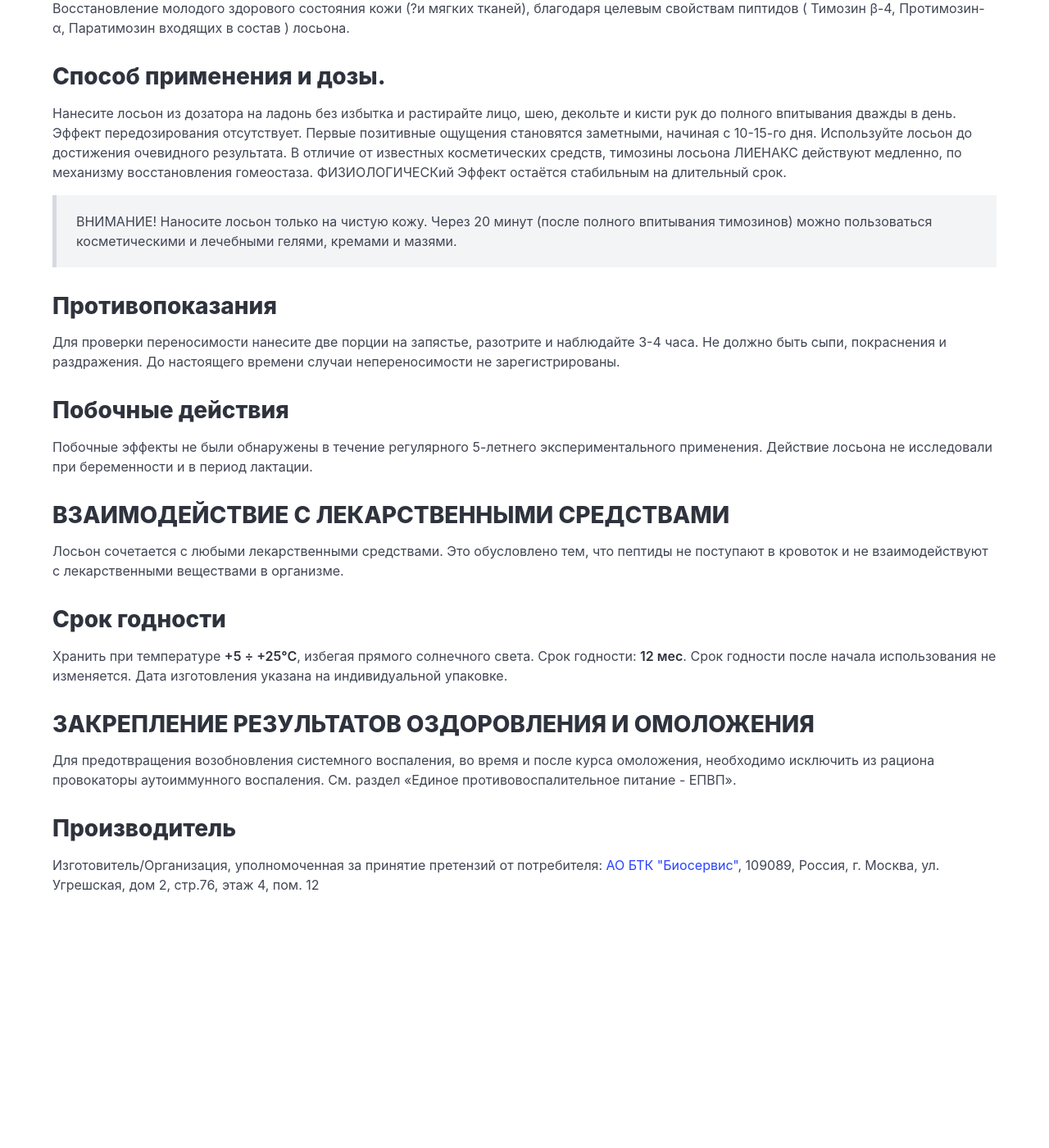
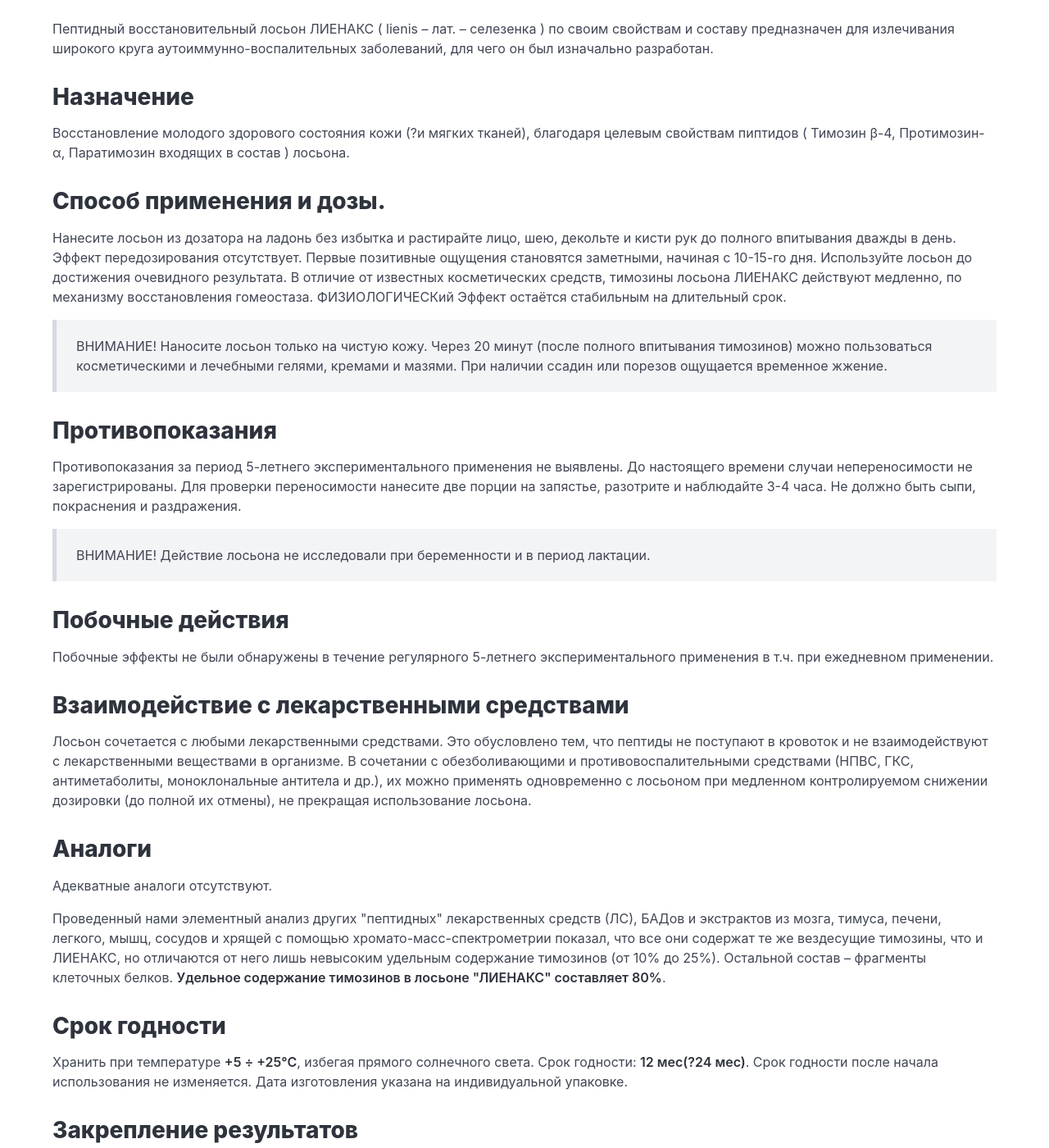
Before and after one commit to w3craft/lienax, a Jekyll site: the page built from index.html, in a window 1280 px wide and 1400 px high, scrolled down 1083 px. Shown: the whole window at 82% size. Built offline with Jekyll 4.4.1, drawn with Linux system fonts in a browser that asks for light colours; before the commit the page ends 2318 px from its top, so only the background shows below that; some of the changed text lies outside the part shown.

Commit message:
Update index.html

```diff
--- a/index.html
+++ b/index.html
@@ -17,12 +17,17 @@
       <div class="content">
         <h1>Инструкция на "Лиенакс"</h1>
         <p>
-          Пептидный восстановительный, противовоспалительный лосьон, 100 мл.
+          Инструкция по косметическому и лечебному применению пептидного восстановительного, противовоспалительного лосьона "Лиенакс", 100 мл.
         </p>
+        <p>
+          Лосьон "ЛИЕНАКС" ( lienis от лат. – селезенка ) официально зарегистрирован как косметическое средство (лосьон) для неограниченного применения.
+        </p>
+
         <h2>Состав</h2>
         <p>
-          Вода очищенная (ВО), рН 5.8÷6.8 (физиологический рН нормальной кожи). Пропиленгликоль пищевой - Е1520 (пенетрант и консервант). Очищенные природные регуляторные пептиды (Тимозин β-4, Протимозин-α, Паратимозин). Не содержит иных консервантов. Пептидный состав контролируется с использованием хромато-масс-спектрометрии.
+          Вода очищенная (ВО), рН 5.8÷6.8 (физиологический рН нормальной кожи). Пропиленгликоль пищевой - Е1520 (пенетрант и консервант). Очищенные толерогенные природные регуляторные пептиды (Тимозин β-4, Протимозин-α, Паратимозин). Не содержит иных консервантов. Пептидный состав контролируется с использованием хромато-масс-спектрометрии.
         </p>
+
         <h2>Описание</h2>
         <p>
           Лосьон, прозрачный, практически бесцветный, без ароматизаторов.
@@ -44,7 +49,7 @@
 
         <h2>Показания</h2>
         <p>
-
+          Пептидный восстановительный лосьон ЛИЕНАКС ( lienis – лат. – селезенка ) по своим свойствам и составу предназначен для излечивания широкого круга аутоиммунно-воспалительных заболеваний, для чего он был изначально разработан.
         </p>
 
         <h2>Назначение</h2>
@@ -58,37 +63,49 @@
         </p>
         <p>
           <blockquote>
-            ВНИМАНИЕ! Наносите лосьон только на чистую кожу. Через 20 минут (после полного впитывания тимозинов) можно пользоваться косметическими и лечебными гелями, кремами и мазями.
+            ВНИМАНИЕ! Наносите лосьон только на чистую кожу. Через 20 минут (после полного впитывания тимозинов) можно пользоваться косметическими и лечебными гелями, кремами и мазями. При наличии ссадин или порезов ощущается временное жжение.
           </blockquote>
         </p>
 
         <h2>Противопоказания</h2>
         <p>
-          Для проверки переносимости нанесите две порции на запястье, разотрите и наблюдайте 3-4 часа. Не должно быть сыпи, покраснения и раздражения. До настоящего времени случаи непереносимости не зарегистрированы.
+          Противопоказания за период 5-летнего экспериментального применения не выявлены. До настоящего времени случаи непереносимости не зарегистрированы. Для проверки переносимости нанесите две порции на запястье, разотрите и наблюдайте 3-4 часа. Не должно быть сыпи, покраснения и раздражения.
+          <blockquote>
+            ВНИМАНИЕ! Действие лосьона не исследовали при беременности и в период лактации.
+          </blockquote>
         </p>
 
         <h2>Побочные действия</h2>
         <p>
-          Побочные эффекты не были обнаружены в течение регулярного 5-летнего экспериментального применения. Действие лосьона не исследовали при беременности и в период лактации.
+          Побочные эффекты не были обнаружены в течение регулярного 5-летнего экспериментального применения в т.ч. при ежедневном применении.
         </p>
-        <h2>ВЗАИМОДЕЙСТВИЕ С ЛЕКАРСТВЕННЫМИ СРЕДСТВАМИ</h2>
+
+        <h2>Взаимодействие с лекарственными средствами</h2>
         <p>
-          Лосьон сочетается с любыми лекарственными средствами. Это обусловлено тем, что пептиды не поступают в кровоток и не взаимодействуют с лекарственными веществами в организме.
+          Лосьон сочетается с любыми лекарственными средствами. Это обусловлено тем, что пептиды не поступают в кровоток и не взаимодействуют с лекарственными веществами в организме. В сочетании с обезболивающими и противовоспалительными средствами (НПВС, ГКС, антиметаболиты, моноклональные антитела и др.), их можно применять одновременно с лосьоном при медленном контролируемом снижении дозировки (до полной их отмены), не прекращая использование лосьона.
+        </p>
+
+        <h2>Аналоги</h2>
+        <p>
+          Адекватные аналоги отсутствуют.
+        </p>
+        <p>
+          Проведенный нами элементный анализ других "пептидных" лекарственных средств (ЛС), БАДов и экстрактов из мозга, тимуса, печени, легкого, мышц, сосудов и хрящей с помощью хромато-масс-спектрометрии показал, что все они содержат те же вездесущие тимозины, что и ЛИЕНАКС, но отличаются от него лишь невысоким удельным содержание тимозинов (от 10% до 25%). Остальной состав – фрагменты клеточных белков. <strong>Удельное содержание тимозинов в лосьоне "ЛИЕНАКС" составляет 80%</strong>.
         </p>
 
         <h2>Срок годности</h2>
         <p>
-          Хранить при температуре <strong>+5 ÷ +25°С</strong>, избегая прямого солнечного света. Срок годности: <strong>12 мес</strong>. Срок годности после начала использования не изменяется. Дата изготовления указана на индивидуальной упаковке.
+          Хранить при температуре <strong>+5 ÷ +25°С</strong>, избегая прямого солнечного света. Срок годности: <strong>12 мес(?24 мес)</strong>. Срок годности после начала использования не изменяется. Дата изготовления указана на индивидуальной упаковке.
         </p>
 
-        <h2>ЗАКРЕПЛЕНИЕ РЕЗУЛЬТАТОВ ОЗДОРОВЛЕНИЯ И ОМОЛОЖЕНИЯ</h2>
+        <h2>Закрепление результатов</h2>
         <p>
           Для предотвращения возобновления системного воспаления, во время и после курса омоложения, необходимо исключить из рациона провокаторы аутоиммунного воспаления. См. раздел «Единое противовоспалительное питание - ЕПВП».
         </p>
 
         <h2>Производитель</h2>
         <p>
-          Изготовитель/Организация, уполномоченная за принятие претензий от потребителя: <a href="https://bioservice.ru/">АО БТК "Биосервис"</a>, 109089, Россия, г. Москва, ул. Угрешская, дом 2, стр.76, этаж 4, пом. 12
+          Изготовитель/Организация, уполномоченная за принятие претензий от потребителя: <a href="https://bioservice.ru/">АО БТК "Биосервис"</a>, 109089, Россия, г. Москва, ул. Угрешская, дом 2, стр.76, этаж 4, пом. 12. Декларация о соответствии: ЕАЭС № RU Д-RU.РА05.В.78340/23, ГОСТ 31679-2012; МКС 71.100.70; от 2013-07-01
         </p>
 
       </div>
```
